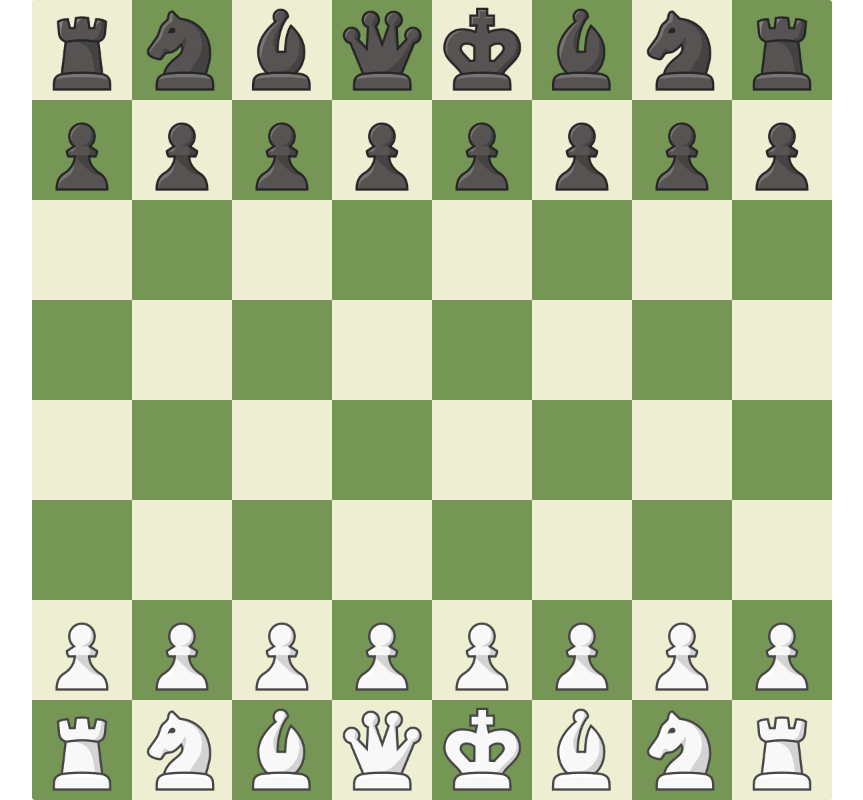
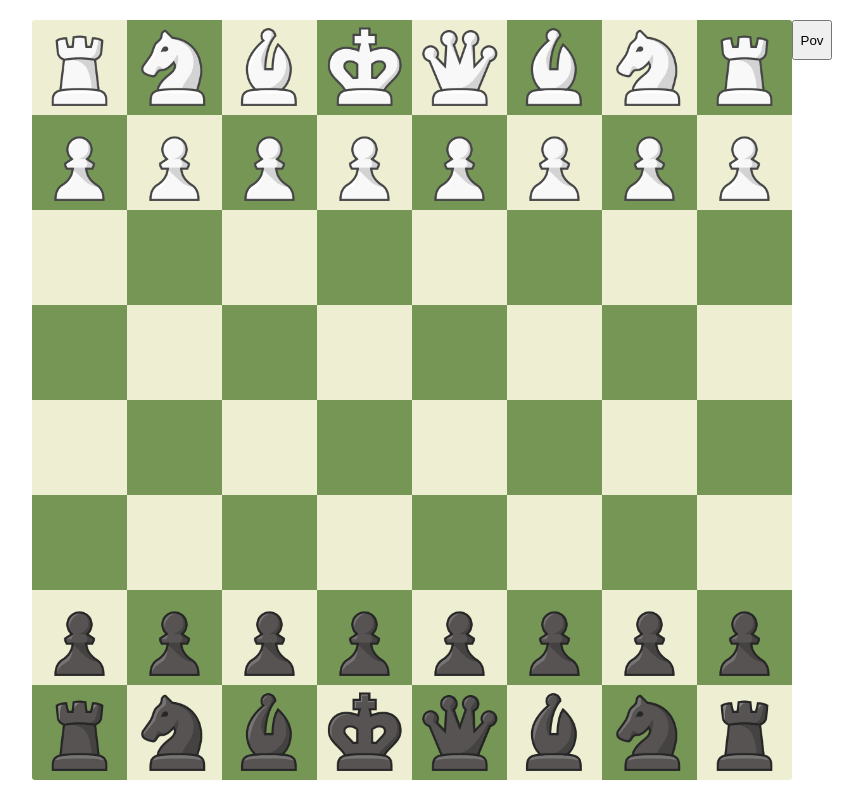
Before and after one commit to estinbramka/chess-v2, a React (Create React App) app in the folder client/: page / in a window 1280 px wide. Shown: the whole page, without its empty margins (208-1071 px from the left). Built offline with nearby package versions, Linux system fonts and the light colour scheme.

Commit message:
added a pov button

```diff
--- a/client/src/components/chessboard/chessboard-styles.css
+++ b/client/src/components/chessboard/chessboard-styles.css
@@ -1,8 +1,22 @@
 .chessboard{
     aspect-ratio: 1/1;
-    width: 100vh;
+    flex: 1 1 auto;
     background-image: url('../../assets/chessboard.png');
     background-size: 100% 100%;
     position: relative;
     border-radius: 3px;
 }
+
+.chessboard-sidebar{
+    flex: 0 0 40px;
+}
+
+.pov-button{
+    width: 100%;
+    aspect-ratio: 1/1;
+}
+
+.chessboard-layout{
+    display: flex;
+    width: 100vh;
+}
--- a/client/src/components/chessboard/index.jsx
+++ b/client/src/components/chessboard/index.jsx
@@ -1,86 +1,27 @@
 import Piece from '../piece';
 import './chessboard-styles.css'
 import { createBoard } from '../../function/create-board';
-import { useRef } from 'react';
+import { useEffect, useRef, useState } from 'react';
 
 export default function Chessboard() {
-    let activepiece;
-    const boardelm = useRef();
-    function dragMouseDown(e) {
-        e = e || window.event;
-        e.preventDefault();
-        document.onmouseup = closeDragElement;
-        document.onmousemove = elementDrag;
-
-        const elmnt = e.target;
-        if (!elmnt.classList.contains('piece')) {
-            return;
-        }
-        let bounds = boardelm.current.getBoundingClientRect();
-        let elmntDim = elmnt.getBoundingClientRect();
-        let x = e.clientX - bounds.left - (elmntDim.width / 2);
-        let y = e.clientY - bounds.top - (elmntDim.height / 2);
-        elmnt.style.transform = 'none';
-        elmnt.style.left = x + 'px';
-        elmnt.style.top = y + 'px';
-        activepiece = elmnt;
-    }
-
-    function elementDrag(e) {
-        e = e || window.event;
-        e.preventDefault();
-        const elmnt = activepiece;
-        if (!elmnt.classList.contains('piece')) {
-            return;
-        }
-        let bounds = boardelm.current.getBoundingClientRect();
-        let elmntDim = elmnt.getBoundingClientRect();
-        let x = e.clientX - bounds.left - (elmntDim.width / 2);
-        let y = e.clientY - bounds.top - (elmntDim.height / 2);
-        elmnt.style.transform = 'none';
-        elmnt.style.left = x + 'px';
-        elmnt.style.top = y + 'px';
-    }
-
-    function closeDragElement(e) {
-        let bounds = boardelm.current.getBoundingClientRect();
-        let x = (e.clientX - bounds.left) / bounds.height;
-        let y = (e.clientY - bounds.top) / bounds.height;
-        let indexY = 0;
-        for (let i = 1; i <= 8; i++) {
-            if (y < i / 8 && y > (i - 1) / 8) {
-                indexY = i;
-            }
-        }
-        indexY = Array.from({ length: 8 }, (_, i) => (i + 1)).reverse()[indexY-1];
-        let indexX = 0;
-        for (let i = 1; i <= 8; i++) {
-            if (x < i / 8 && x > (i - 1) / 8) {
-                indexX = i;
-            }
-        }
-        activepiece.removeAttribute("style");
-        var el = activepiece;
-        for (let i = el.classList.length - 1; i >= 0; i--) {
-            const className = el.classList[i];
-            if (className.startsWith('square-')) {
-                el.classList.remove(className);
-                el.classList.add(`square-${indexX}${indexY}`);
-            }
-        }
-
-        console.log(indexX, indexY);
-        document.onmouseup = null;
-        document.onmousemove = null;
-    }
-    let board = createBoard('rnbqkbnr/pppppppp/8/8/8/8/PPPPPPPP/RNBQKBNR w KQkq - 0 1', 'white');
+    const [pov, setPov] = useState('black');
+    const [board, setBoard] = useState(createBoard('rnbqkbnr/pppppppp/8/8/8/8/PPPPPPPP/RNBQKBNR w KQkq - 0 1', pov))
+    useEffect(() => {
+        setBoard(createBoard('rnbqkbnr/pppppppp/8/8/8/8/PPPPPPPP/RNBQKBNR w KQkq - 0 1', pov))
+    }, [pov])
+    const boardElm = useRef();
     return (
-        <div className="chessboard" ref={boardelm} onMouseDown={dragMouseDown}>
-            {board
-                .filter((piece) => (piece.piece !== ''))
-                .map((piece) => (
-                    <Piece key={piece.pos} piece={piece}></Piece>
-                ))}
+        <div className='chessboard-layout'>
+            <div className="chessboard" ref={boardElm}>
+                {board
+                    .filter((piece) => (piece.piece !== ''))
+                    .map((piece) => (
+                        <Piece key={piece.pos} piece={piece} parent={boardElm} pov={pov}></Piece>
+                    ))}
+            </div>
+            <div className='chessboard-sidebar'>
+                <button className='pov-button' onClick={() => pov === 'white' ? setPov('black') : setPov('white')}>Pov</button>
+            </div>
         </div>
     );
 }
--- a/client/src/components/piece/index.jsx
+++ b/client/src/components/piece/index.jsx
@@ -1,7 +1,99 @@
+import { useRef } from 'react';
 import './piece-styles.css'
 
-export default function Piece({ piece }) {
+export default function Piece({ piece, parent, pov }) {
+    const pieceElm = useRef();
+
+    function dragMouseDown(e) {
+        e = e || window.event;
+        e.preventDefault();
+        document.onmouseup = closeDragElement;
+        document.onmousemove = elementDrag;
+
+        const elmnt = pieceElm.current;
+        let bounds = parent.current.getBoundingClientRect();
+        let elmntDim = elmnt.getBoundingClientRect();
+        let x = e.clientX - bounds.left - (elmntDim.width / 2);
+        let y = e.clientY - bounds.top - (elmntDim.height / 2);
+        elmnt.style.transform = 'none';
+        elmnt.style.left = x + 'px';
+        elmnt.style.top = y + 'px';
+    }
+
+    function elementDrag(e) {
+        e = e || window.event;
+        e.preventDefault();
+
+        const elmnt = pieceElm.current;
+        let bounds = parent.current.getBoundingClientRect();
+        let elmntDim = elmnt.getBoundingClientRect();
+        let x = e.clientX - bounds.left - (elmntDim.width / 2);
+        let y = e.clientY - bounds.top - (elmntDim.height / 2);
+        let xPer = (e.clientX - bounds.left) / bounds.width;
+        let yPer = (e.clientY - bounds.top) / bounds.height;
+        if (xPer <= 0) x = - (elmntDim.width / 2);
+        if (xPer >= 1) x = bounds.width - (elmntDim.width / 2);
+        if (yPer <= 0) y = - (elmntDim.height / 2);
+        if (yPer >= 1) y = bounds.height - (elmntDim.height / 2);
+        elmnt.style.zIndex = 1;
+        elmnt.style.transform = 'none';
+        elmnt.style.left = x + 'px';
+        elmnt.style.top = y + 'px';
+    }
+
+    function closeDragElement(e) {
+        let bounds = parent.current.getBoundingClientRect();
+        let x = (e.clientX - bounds.left) / bounds.width;
+        let y = (e.clientY - bounds.top) / bounds.height;
+        if (x <= 0) x = 0;
+        if (x >= 1) x = 1;
+        if (y <= 0) y = 0;
+        if (y >= 1) y = 1;
+        let indexY = 0;
+        for (let i = 1; i <= 8; i++) {
+            if (y <= i / 8 && y >= (i - 1) / 8) {
+                indexY = i;
+            }
+        }
+        indexY = Array.from({ length: 8 }, (_, i) => (i + 1)).reverse()[indexY - 1];
+        let indexX = 0;
+        for (let i = 1; i <= 8; i++) {
+            if (x <= i / 8 && x >= (i - 1) / 8) {
+                indexX = i;
+            }
+        }
+        calculateMove(indexX, indexY);
+        pieceElm.current.removeAttribute("style");
+        var el = pieceElm.current;
+        for (let i = el.classList.length - 1; i >= 0; i--) {
+            const className = el.classList[i];
+            if (className.startsWith('square-')) {
+                el.classList.remove(className);
+                el.classList.add(`square-${indexX}${indexY}`);
+            }
+        }
+
+        document.onmouseup = null;
+        document.onmousemove = null;
+    }
+
+    function calculateMove(x, y) {
+        let yAxis = Array.from({ length: 8 }, (_, i) => (i + 1));
+        let xAxis = Array.from('abcdefgh');
+        if (pov === 'black') {
+            yAxis = yAxis.reverse();
+            xAxis = xAxis.reverse();
+        }
+        let xPrev = parseInt(Array.from(piece.pos)[0]);
+        let yPrev = parseInt(Array.from(piece.pos)[1]);
+        let from = xAxis[xPrev - 1] + yAxis[yPrev - 1];
+        let to = xAxis[x - 1] + yAxis[y - 1];
+        console.log(from, to, pov);
+    }
+
     return (
-        <div className={`piece ${piece.piece} square-${piece.pos}`}></div>
+        <div className={`piece ${piece.piece} square-${piece.pos}`} ref={pieceElm} onMouseDown={dragMouseDown}>
+
+        </div>
     );
 }
```
